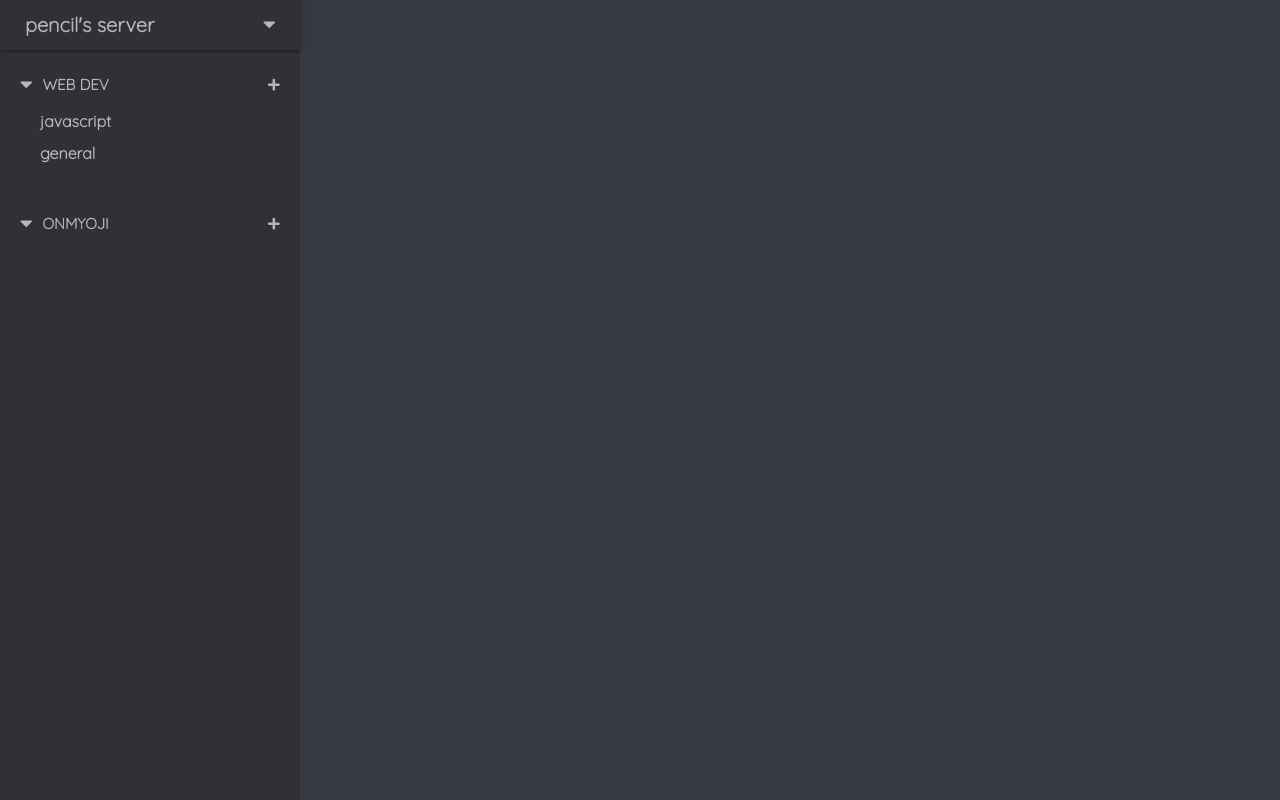
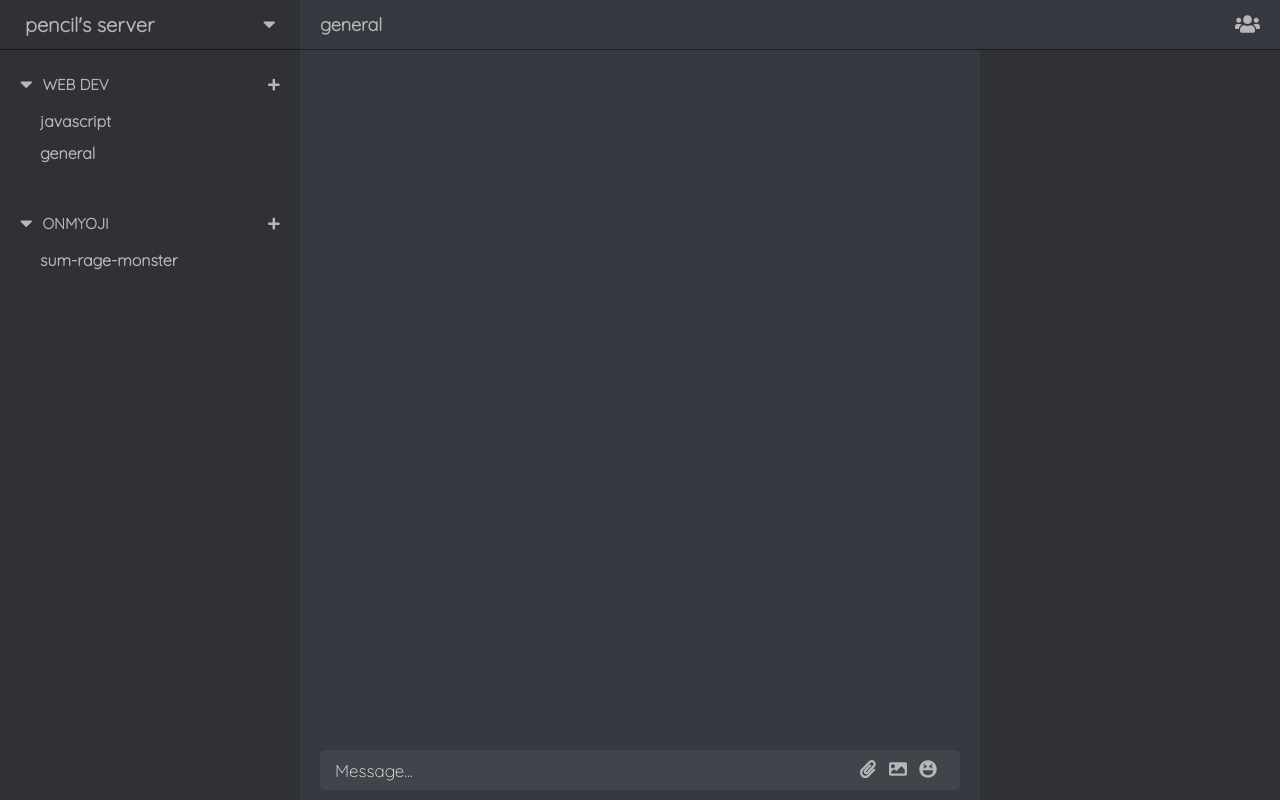
Before and after one commit to justonelife/chat_client, a React (Create React App) app: page /chat in a window 1280 px wide. Built offline with nearby package versions, Linux system fonts and the light colour scheme; no server answers.

Commit message:
complete input message bar

```diff
--- a/package.json
+++ b/package.json
@@ -15,7 +15,8 @@
     "react-redux": "^7.2.0",
     "react-router-dom": "^5.2.0",
     "react-scripts": "3.4.1",
-    "redux": "^4.0.5"
+    "redux": "^4.0.5",
+    "socket.io-client": "^2.3.0"
   },
   "scripts": {
     "start": "react-scripts start",
--- a/src/components/ChatPage.js
+++ b/src/components/ChatPage.js
@@ -1,16 +1,23 @@
-import React from 'react';
+import React, { useEffect } from 'react';
+import io from 'socket.io-client';
 import { useSelector } from 'react-redux';
 import { Redirect } from 'react-router-dom';
 import NavBar from './NavBar';
+import Dashboard from './Dashboard';
+import ChatZone from './ChatZone';
 import '../css/ChatPage.css';
 
 const ChatPage = () => {
     const logState = useSelector(state => state.logStateReducer);
+    useEffect(() => {
+        var socket = io('http://localhost:5000');
+    });
 
     if (true) {
         return (
             <div className='chat-page'>
                 <NavBar />
+                <ChatZone />
             </div>
         );
     } else {
--- /dev/null
+++ b/src/components/ChatZone.js
@@ -0,0 +1,60 @@
+import React, { useState } from 'react';
+import '../css/ChatZone.css';
+import { FontAwesomeIcon } from '@fortawesome/react-fontawesome';
+
+const ChatZone = () => {
+    const [showMembers, setShowMembers] = useState(true);
+    const [message, setMessage] = useState('');
+
+    return (
+        <div className='chat-zone'>
+            <div className='chat-zone__head'>
+                <h2 className='chat-zone__head__channel-name'>general</h2>
+                <button className='showUsers-btn' onClick={() => setShowMembers(!showMembers)}>
+                    <FontAwesomeIcon icon='users' />
+                </button>
+            </div>
+            <div className='chat-zone__content'>
+                <div className={'chat-zone__content__main' + (!showMembers ? ' chat-zone__content__main--active' : '')}>
+                    <div className='messages-board'></div>
+                    <div className='message-bar'>
+
+                        <div className='message-bar__finput'>
+
+                            {message === ''
+                                ? <div className='message-bar__placeholder'>message...</div>
+                                : null
+                            }
+
+                            <div className='message-bar__input'
+                                 contentEditable='true'
+                                 spellCheck='false'
+                                 aria-autocomplete='false'
+                                 onInput={(e) => setMessage(e.target.innerHTML)}></div>
+
+
+                            <button className='paper-clip-btn'>
+                                <FontAwesomeIcon icon='paperclip' />
+                            </button>
+                            <button className='message-image-btn'>
+                                <FontAwesomeIcon icon='image' />
+                            </button>
+                            <button className='message-emoji-btn'>
+                                <FontAwesomeIcon icon='laugh-squint' />
+                            </button>
+
+
+                        </div>
+                    </div>
+                </div>
+
+
+                <div className={'chat-zone__content__side' + (showMembers ? ' chat-zone__content__side--active' : '')}>
+                </div>
+
+            </div>
+        </div>
+    );
+}
+
+export default ChatZone;
--- /dev/null
+++ b/src/components/Dashboard.js
@@ -0,0 +1,12 @@
+import React from 'react';
+import '../css/Dashboard.css';
+
+const Dashboard = () => {
+    return (
+        <div className='dashboard'>
+            dashboard
+        </div>
+    );
+}
+
+export default Dashboard;
--- a/src/components/NavBar.js
+++ b/src/components/NavBar.js
@@ -21,7 +21,10 @@ const ROOMS = [
     {
         name: 'onmyoji',
         channels: [
-            'sum-rage-monster'
+            {
+                name: 'sum-rage-monster',
+                type: 2
+            }
         ]
     }
 ];
--- a/src/css/App.css
+++ b/src/css/App.css
@@ -9,7 +9,13 @@ input:focus, button:focus, textarea:focus {
 }
 button {
     cursor: pointer;
+    background: transparent;
 }
 li {
     list-style: none;
 }
+::-webkit-scrollbar {
+	width: 0px;
+	height: 0px;
+	background: transparent;
+}
--- /dev/null
+++ b/src/css/ChatZone.css
@@ -0,0 +1,105 @@
+@import url('./general.css');
+
+.chat-zone {
+    background: var(--dark-theme-chatpage-color-two);
+    flex-grow: 8;
+}
+.chat-zone__head {
+    border-bottom: 1px solid rgba(0, 0, 0, .5);
+    height: 50px;
+    display: flex;
+    align-items: center;
+    padding: 0 20px;
+}
+.chat-zone__head__channel-name {
+    color: var(--dark-theme-chatpage-text-color);
+    font-family: 'Quicksand', sans-serif;
+    font-size: 18px;
+    flex-grow: 1;
+}
+.showUsers-btn {
+    color: var(--dark-theme-chatpage-text-color);
+    font-size: 20px;
+}
+.chat-zone__content {
+    height: calc(100% - 50px);
+}
+.chat-zone__content__main, .chat-zone__content__side {
+    height: 100%;
+    transition: all .2s ease;
+}
+.chat-zone__content__main {
+    width: calc(100% - 300px);
+    display: flex;
+    flex-direction: column;
+}
+.chat-zone__content__main--active {
+    width: 100%;
+}
+.chat-zone__content__side {
+    background: var(--dark-theme-chatpage-color-main);
+    width: 300px;
+    height: calc(100% - 50px);
+    position: fixed;
+    top: 50px;
+    right: -300px;
+}
+.chat-zone__content__side--active {
+    right: 0;
+}
+
+.messages-board {
+    flex-grow: 1;
+}
+.message-bar {
+    min-height: 60px;
+    height: auto;
+    padding: 10px 20px;
+}
+.message-bar__finput {
+    background: #40444b;
+    border-radius: 5px;
+    padding: 10px 15px;
+    position: relative;
+}
+.message-bar__input {
+    height: auto;
+    min-height: 20px;
+    max-height: 200px;
+    line-height: 20px;
+    outline: none;
+    overflow-y: scroll;
+    word-wrap: break-word;
+    word-break: break-all;
+    width: 88%;
+}
+.message-bar__input, .message-bar__placeholder {
+    font-family: 'Quicksand', sans-serif;
+    font-size: 17px;
+    color: #f3f3f3;
+}
+.message-bar__placeholder {
+    text-transform: capitalize;
+    position: absolute;
+    top: 10px;
+    left: 15px;
+    pointer-events: none;
+}
+.paper-clip-btn, .message-image-btn, .message-emoji-btn {
+    position: absolute;
+    top: 50%;
+    transform: translateY(-50%);
+    font-size: 18px;
+    color: var(--dark-theme-chatpage-text-color);
+    width: 25px;
+    height: 20px;
+}
+.paper-clip-btn {
+    right: 80px;
+}
+.message-image-btn {
+    right: 50px;
+}
+.message-emoji-btn {
+    right: 20px;
+}
--- /dev/null
+++ b/src/css/Dashboard.css
@@ -0,0 +1,5 @@
+.dashboard {
+    background: orange;
+    color: #fff;
+    flex-grow: 8;
+}
--- a/src/css/NavBar.css
+++ b/src/css/NavBar.css
@@ -2,6 +2,7 @@
 
 .navbar-wr {
     background: var(--dark-theme-chatpage-color-main);
+    min-width: 300px;
 }
 .navbar__header {
     display: flex;
@@ -10,7 +11,7 @@
     width: 100%;
     padding: 0 25px;
     margin-bottom: 15px;
-    box-shadow: 0 1px 4px rgba(0, 0, 0, .5);
+    border-bottom: 1px solid rgba(0, 0, 0, .5);
 }
 .navbar__header__title {
     flex-grow: 1;
--- a/src/css/RoomItem.css
+++ b/src/css/RoomItem.css
@@ -2,7 +2,7 @@
 
 .room-item {
     display: flex;
-    width: 300px;/*watch here*/
+    /* width: 300px;watch here */
     cursor: pointer;
     padding: 0 20px;
 }
--- a/src/index.js
+++ b/src/index.js
@@ -3,12 +3,31 @@ import ReactDOM from 'react-dom';
 import App from './App';
 import { library } from '@fortawesome/fontawesome-svg-core';
 import { fab } from '@fortawesome/free-brands-svg-icons';
-import { faCaretDown, faPlus, faUserPlus, faCog, faTimes, faEraser } from '@fortawesome/free-solid-svg-icons';
+import { faCaretDown,
+         faPlus,
+         faUserPlus,
+         faCog,
+         faTimes,
+         faEraser,
+         faUsers,
+         faPaperclip,
+         faImage,
+         faLaughSquint } from '@fortawesome/free-solid-svg-icons';
 import { createStore } from 'redux';
 import { Provider } from 'react-redux';
 import rootReducer from './reducers';
 
-library.add(fab, faCaretDown, faPlus, faUserPlus, faCog, faTimes, faEraser);
+library.add(fab,
+            faCaretDown,
+            faPlus,
+            faUserPlus,
+            faCog,
+            faTimes,
+            faEraser,
+            faUsers,
+            faPaperclip,
+            faImage,
+            faLaughSquint);
 
 var store = createStore(rootReducer);
 
```
Also changed, not shown: 1 other file (tests, documents, lock files or other folders).
